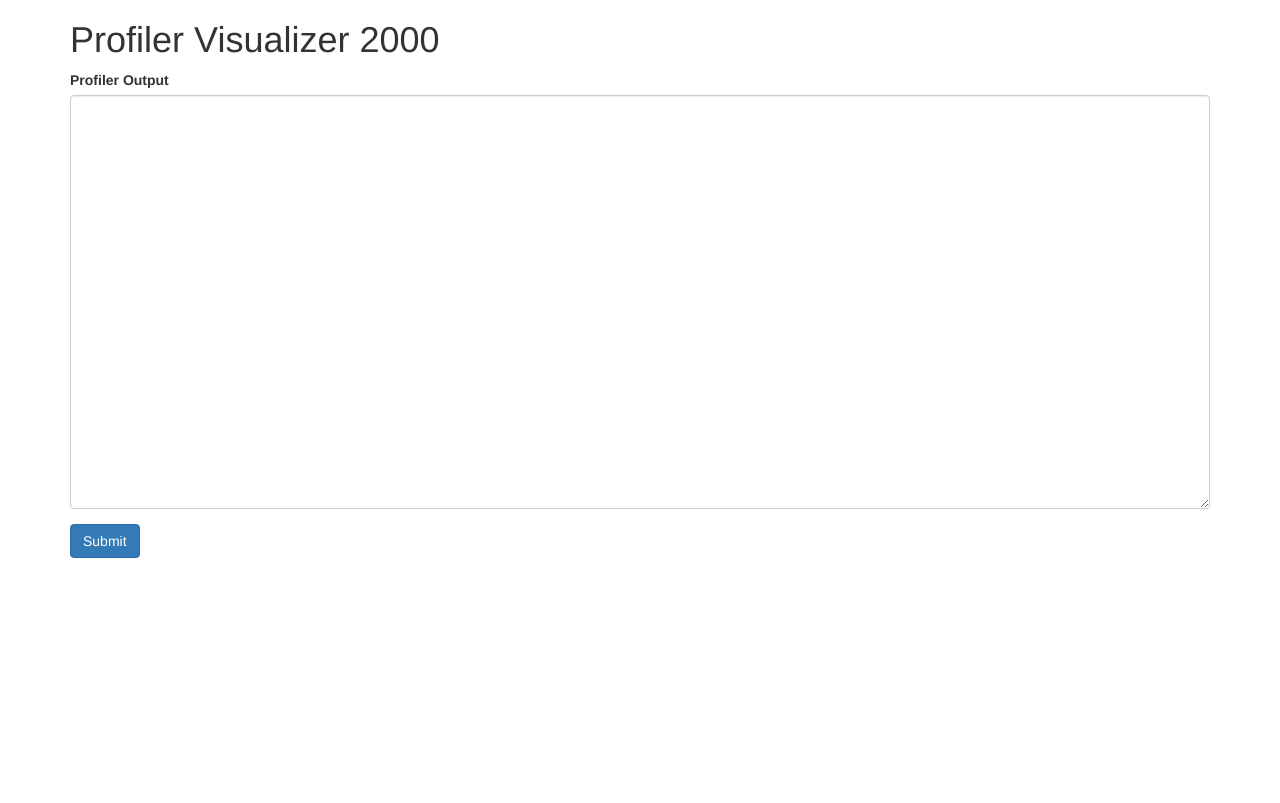
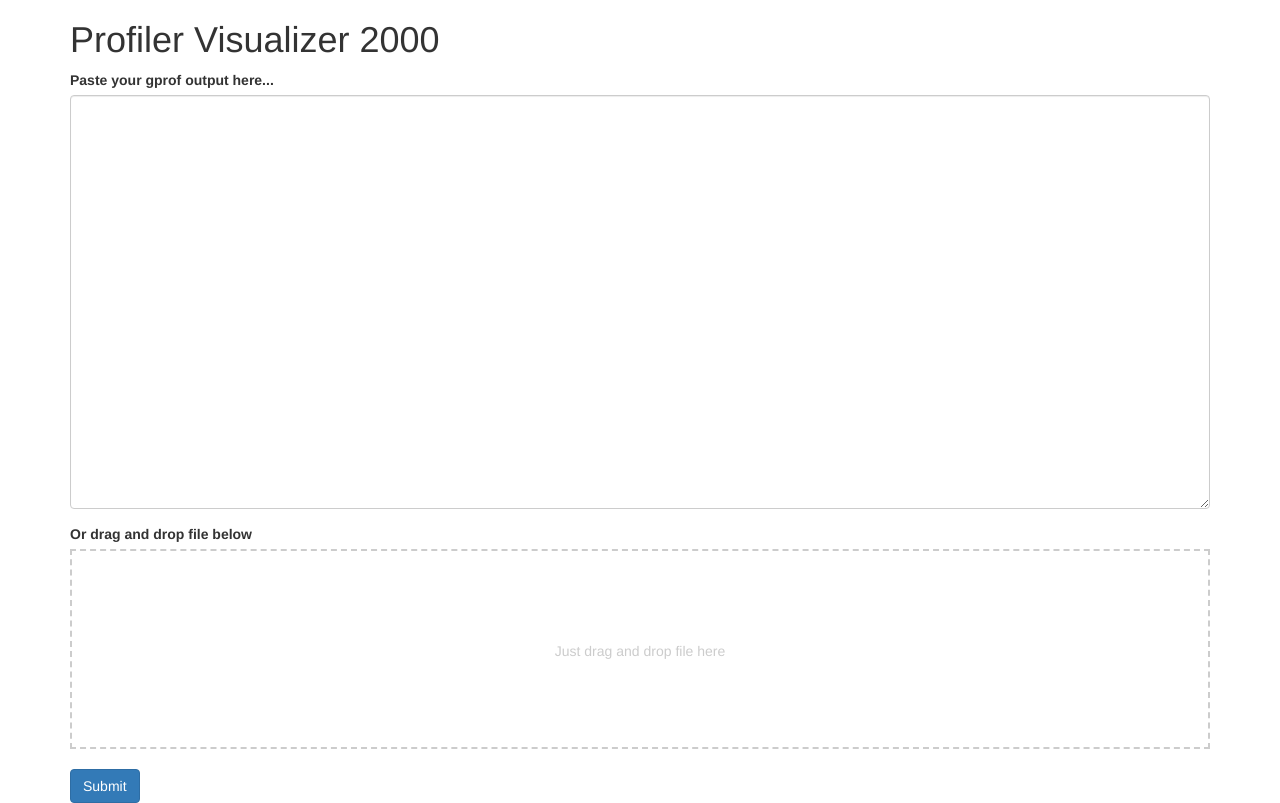
Before and after one commit to laflechejonathan/gprof-web-server, a Flask app: page / in a window 1280 px wide. Before the commit the page ends 558 px from the top, so only its background shows below. Run offline with Flask 2, Linux system fonts and the light colour scheme; some libraries are stand-ins or nearby versions.

Commit message:
adding drag and drop support

```diff
--- a/application.py
+++ b/application.py
@@ -1,9 +1,7 @@
-import os
 import sys
 reload(sys)
 sys.setdefaultencoding("utf-8")
 sys.path.insert(0, '/opt/python/current/app')
-
 
 from flask import Flask, render_template, request
 from flask_bootstrap import Bootstrap
@@ -11,12 +9,11 @@ from flask_appconfig import AppConfig
 from flask_wtf import Form
 from wtforms import TextAreaField, SubmitField
 from gprof2dot import gprof_hack
-import json
-
 
 class ExampleForm(Form):
-    profiler_output = TextAreaField()
+    profiler_output = TextAreaField('Paste your gprof output here...')
     submit_button = SubmitField('Submit')
+
 
 application = Flask(__name__)
 application.debug = True
--- /dev/null
+++ b/static/dropzone.css
@@ -0,0 +1,19 @@
+/* layout.css Style */
+.upload-drop-zone {
+  height: 200px;
+  border-width: 2px;
+  margin-bottom: 20px;
+}
+
+/* skin.css Style*/
+.upload-drop-zone {
+  color: #ccc;
+  border-style: dashed;
+  border-color: #ccc;
+  line-height: 200px;
+  text-align: center
+}
+.upload-drop-zone.drop {
+  color: #222;
+  border-color: #222;
+}
--- /dev/null
+++ b/static/dropzone.js
@@ -0,0 +1,29 @@
+$(function() {
+    var dropZone = $("#drop-zone");
+    var profilerOutput = $("textarea#profiler_output");
+
+    dropZone.on("drop", function(e) {
+        e.preventDefault();
+        this.className = 'upload-drop-zone';
+
+        reader = new FileReader();
+
+        reader.onload = function(e) {
+            profilerOutput.val(reader.result);
+        }
+
+        filename = e.originalEvent.dataTransfer.files[0];
+        reader.readAsText(filename)
+    });
+
+    dropZone.on("dragover", function() {
+        this.className = 'upload-drop-zone drop';
+        return false;
+    });
+
+    dropZone.on("dragleave", function() {
+        this.className = 'upload-drop-zone';
+        return false;
+    });
+
+})
--- a/templates/index.html
+++ b/templates/index.html
@@ -3,26 +3,45 @@
 {% import "bootstrap/fixes.html" as fixes %}
 {% import "bootstrap/utils.html" as util %}
 
+{% block title %}
+<title>Profiler Visualizer 2000</title>
+{% endblock %}
+
+{% block styles %}
+{{super()}}
+<link rel="stylesheet" href="{{url_for('.static', filename='dropzone.css')}}">
+{% endblock %}
+
+{% block scripts %}
+{{super()}}
+<script src="{{url_for('.static', filename='dropzone.js')}}"></script>
+{% endblock %}
+
 {% block content %}
-{{util.flashed_messages()}}
 <div class="container">
     <h1>Profiler Visualizer 2000</h1>
-
 
     <form class="form" method="post" role="form">
         {{ form.hidden_tag() }}
         {{ wtf.form_errors(form, hiddens='only') }}
 
+        {{ wtf.form_field(form.profiler_output,
+           form_type='basic',
+           horizontal_columns=('lg', 2, 10),
+           button_map={'submit_button': 'primary'},
+           rows = 20)}}
 
-        {%- for field in form %}
-            {% if not bootstrap_is_hidden_field(field) -%}
-                {{ wtf.form_field(field,
-                   form_type='basic',
-                   horizontal_columns=('lg', 2, 10),
-                   button_map={'submit_button': 'primary'},
-                   rows = 20)}}
-            {%- endif %}
-        {%- endfor %}
+       <!-- Drop Zone -->
+       <label class="control-label">Or drag and drop file below</label>
+       <div class="upload-drop-zone" id="drop-zone">
+           Just drag and drop file here
+       </div>
+        {{ wtf.form_field(form.submit_button,
+           form_type='basic',
+           horizontal_columns=('lg', 2, 10),
+           button_map={'submit_button': 'primary'})}}
+
+
     </form>
 
 </div>
```
